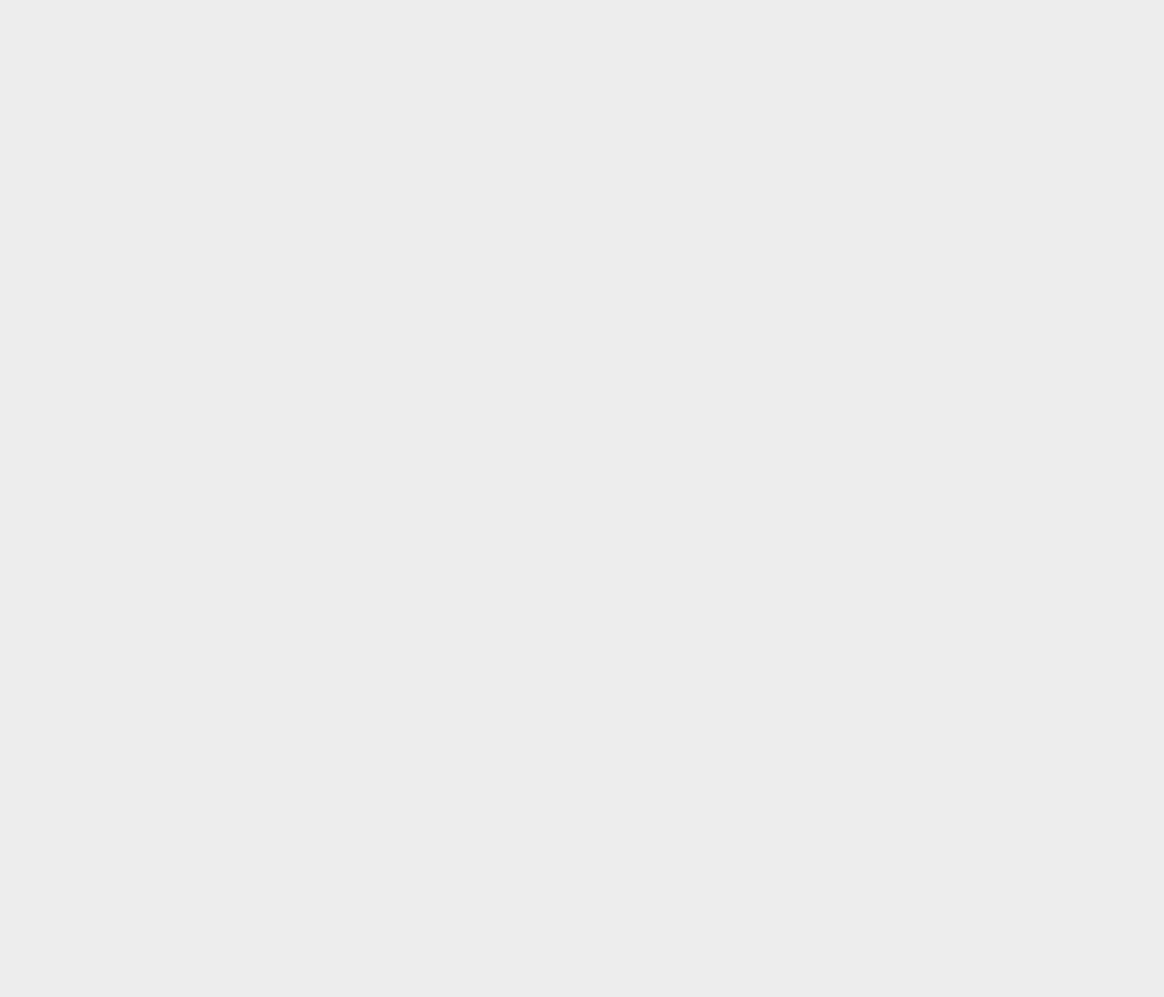
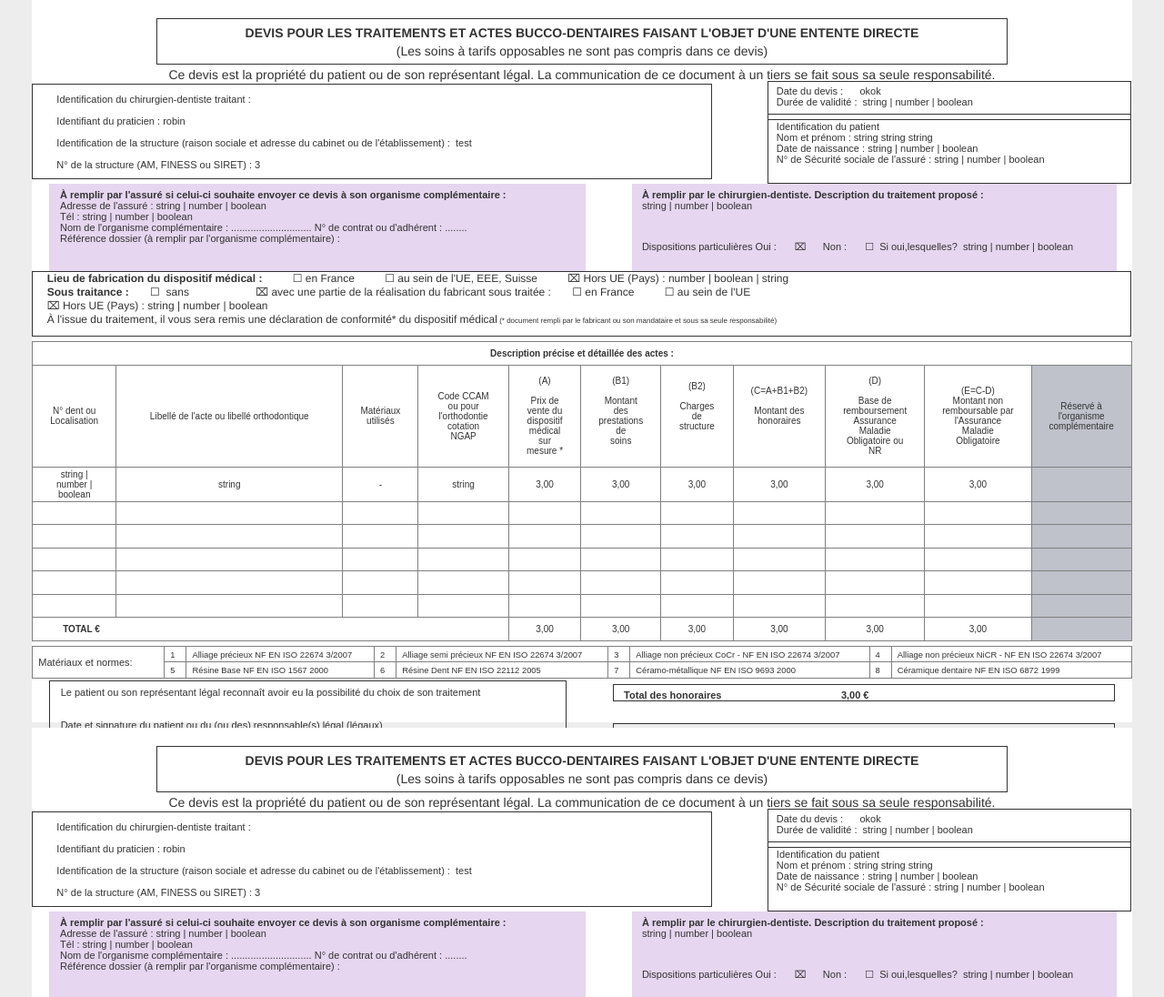
Before and after one commit to azpery/docgenerator, a website: page assets/devis/index.html in a window 1280 px wide. Shown: the top 1096 px of the page at 91% size. Before the commit the page ends 800 px from the top, so only its background shows below. Drawn offline with Linux system fonts and the light colour scheme.

Commit message:
mock jsonToDevis

```diff
--- a/assets/devis/devis.js
+++ b/assets/devis/devis.js
@@ -245,7 +245,7 @@ function jsonToDevis(devisJSON) {
 
 $(document).ready(function() {
     $('#devis-print').show();
-    $('.devisPage').hide();
+    // $('.devisPage').hide();
 });
 
 
--- a/assets/devis/index.html
+++ b/assets/devis/index.html
@@ -636,5 +636,57 @@
 
 <script src="../../js/jquery.min.js" type="text/javascript"></script>
 <script src="devis.js" type="text/javascript"></script>
+<script>
+	jsonToDevis({
+    praticien: {
+        indentification: true,
+        identifiant: 'robin',
+        structure: 'test',
+        numStructure: 3
+    },
+    dates: {
+        date: 'okok',
+        validite: 'string | number | boolean'
+    },
+    patient: {
+        civilite: 'string',
+        nom: 'string',
+        prenom: 'string',
+        naissance: 'string | number | boolean',
+        secu: 'string | number | boolean',
+        adresse: 'string | number | boolean',
+        telephone:' string | number | boolean'
+    },
+    description: {
+        texteDescription: 'string | number | boolean',
+        disposition: 'string',
+        texteDisposition: 'string | number | boolean'
+    },
+    fabrication: {
+        lieuFabrication: 'string',
+        paysFabrication: 'number | boolean | string'
+    },
+    sousTraitance: {
+        sousTraitance: 'strin',
+        lieuSousTraitance: 'string',
+        paysSousTraitance: 'string | number | boolean'
+    },
+    actes: [
+        {
+            localisation: 'string | number | boolean',
+            description: 'string',
+            materiaux: 'string',
+            cotation: 'string',
+            honoraire: 3,
+            A: 3,
+            B2: 3,
+            B1: 3,
+            C: 3,
+            D: 3,
+            E: 3,
+        }
+    ]
+})
+</script>
 </body>
 </html>
```
